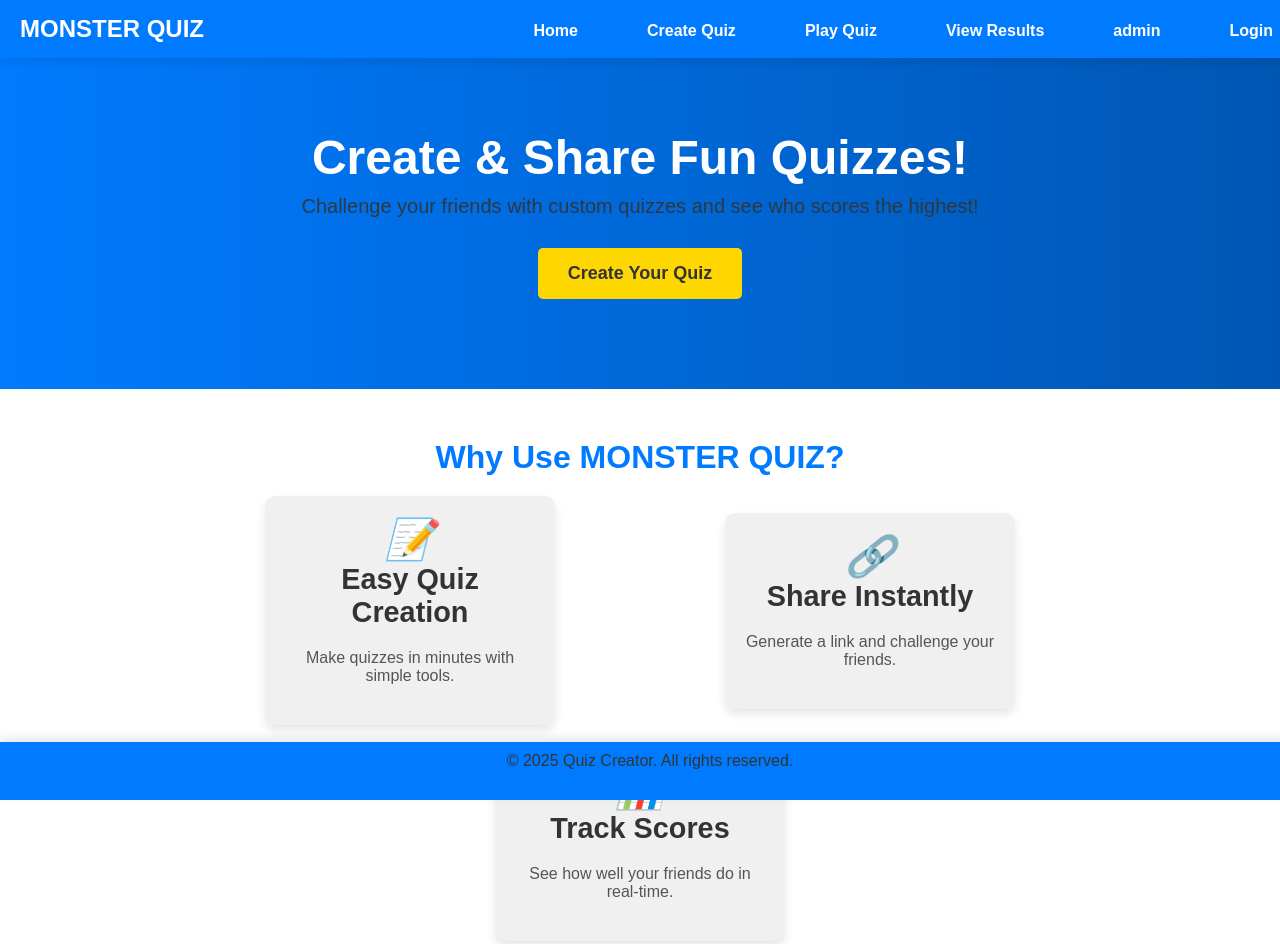
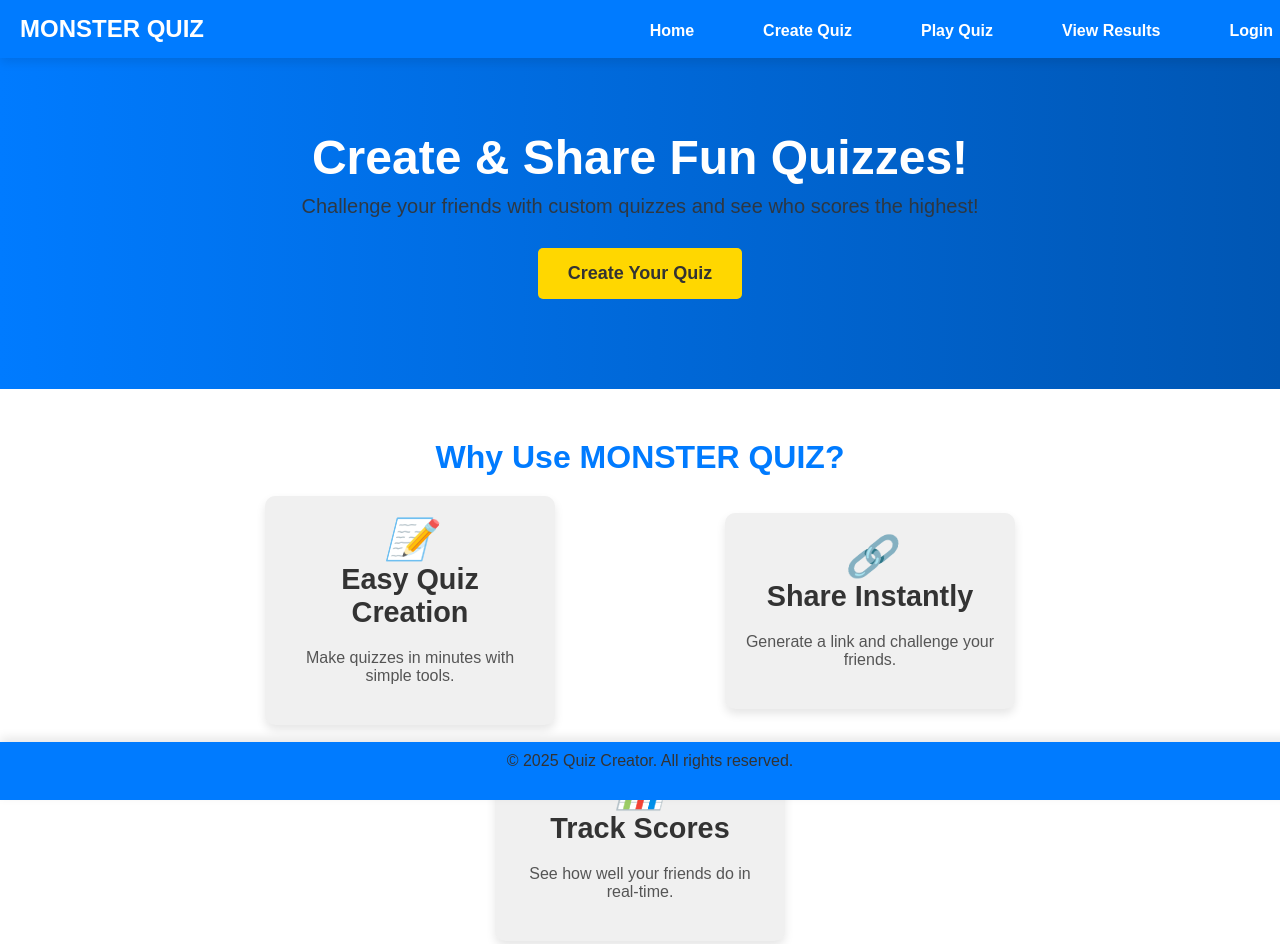
Before and after one commit to zayan674701/MONSTER-QUIZ, a plain HTML site: page index.html in a window 1280 px wide. Shown: the top 944 px of the page. Drawn offline with Linux system fonts and the light colour scheme.

Commit message:
thirteen

```diff
--- a/index.html
+++ b/index.html
@@ -26,7 +26,7 @@
                     <li><a href="create.html">Create Quiz</a></li>
                     <li><a href="play.html">Play Quiz</a></li>
                     <li><a href="results.html">View Results</a></li>
-                    <li><a href="admin.html">admin</a></li>
+
                     <li><a href="login.html">Login</a></li>
 
                 </ul>
```
